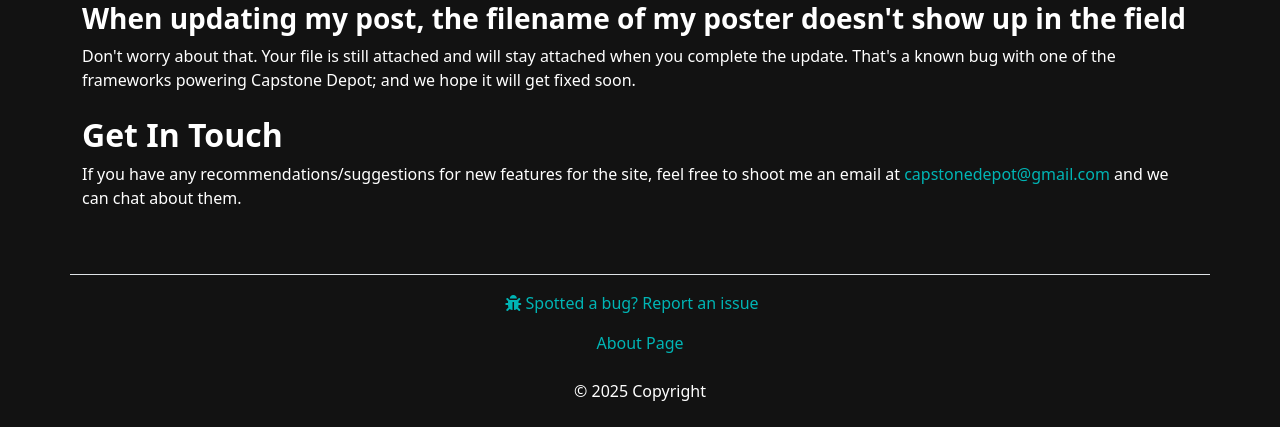
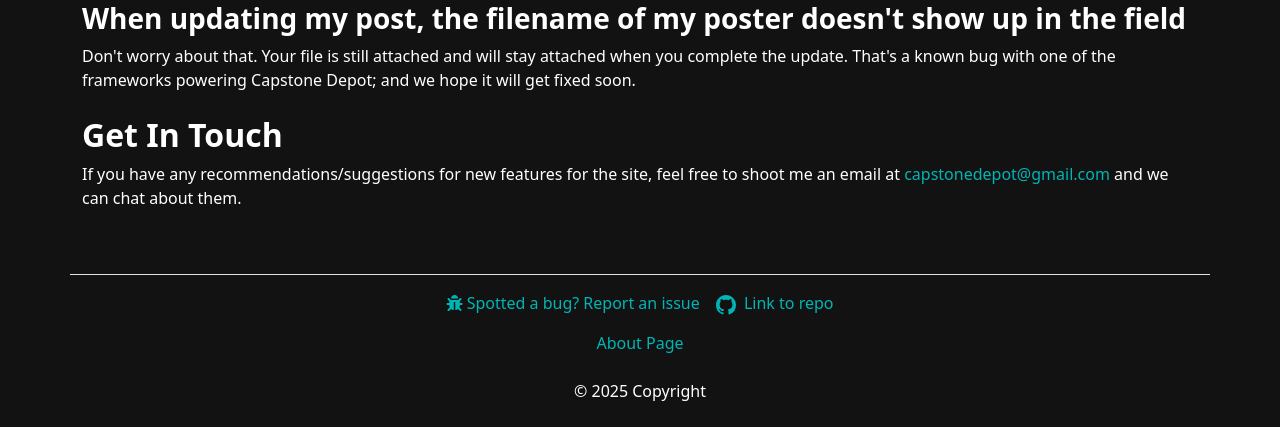
Before and after one commit to donchuru/capstone_depot, a Flask app: page /about in a window 1280 px wide. Shown: the part 825-1252 px from the top of the page. Run offline with Flask 3, Linux system fonts and the light colour scheme.

Commit message:
added link to github repo to footer

```diff
--- a/capstone_depot/templates/layout.html
+++ b/capstone_depot/templates/layout.html
@@ -75,6 +75,25 @@
       contribute yours!
     </title>
     {% endif %}
+
+    <style>
+      .github-icon {
+        vertical-align: middle;
+        width: 20px; /* Increased from 16px */
+        height: 20px; /* Increased from 16px */
+        transition: color 0.2s ease-in-out;
+      }
+
+      /* Remove individual hover effect from icon since it will inherit from parent */
+      .github-icon:hover {
+        color: inherit;
+      }
+
+      /* Add small spacing between icon and text */
+      .github-icon {
+        margin-right: 4px;
+      }
+    </style>
   </head>
 
   <body>
@@ -171,18 +190,40 @@
 
     <footer class="text-center text-white border-top container mt-5">
       <p class="d-flex justify-content-center align-items-center">
-        <span class="me-3 mt-3"
-          ><a
+        <span class="me-3 mt-3">
+          <a
             class="categories"
-            target="_blank" rel="noopener noreferrer"
+            target="_blank"
+            rel="noopener noreferrer"
             href="https://github.com/donchuru/capstone_depot/issues/new"
             ><i class="fas fa-bug" aria-hidden="true"></i> Spotted a bug? Report
             an issue</a
           >
         </span>
-        <!-- <button type="button" class="btn btn-outline-light btn-rounded">
-              Sign up!
-            </button> -->
+        <span class="mt-3">
+          <a
+            class="categories"
+            target="_blank"
+            rel="noopener noreferrer"
+            href="https://github.com/donchuru/capstone_depot"
+            title="View source code on GitHub"
+          >
+            <svg
+              height="20"
+              width="20"
+              aria-hidden="true"
+              viewBox="0 0 16 16"
+              version="1.1"
+              class="github-icon"
+            >
+              <path
+                fill="currentColor"
+                d="M8 0c4.42 0 8 3.58 8 8a8.013 8.013 0 0 1-5.45 7.59c-.4.08-.55-.17-.55-.38 0-.27.01-1.13.01-2.2 0-.75-.25-1.23-.54-1.48 1.78-.2 3.65-.88 3.65-3.95 0-.88-.31-1.59-.82-2.15.08-.2.36-1.02-.08-2.12 0 0-.67-.22-2.2.82-.64-.18-1.32-.27-2-.27-.68 0-1.36.09-2 .27-1.53-1.03-2.2-.82-2.2-.82-.44 1.1-.16 1.92-.08 2.12-.51.56-.82 1.28-.82 2.15 0 3.06 1.86 3.75 3.64 3.95-.23.2-.44.55-.51 1.07-.46.21-1.61.55-2.33-.66-.15-.24-.6-.83-1.23-.82-.67.01-.27.38.01.53.34.19.73.9.82 1.13.16.45.68 1.31 2.69.94 0 .67.01 1.3.01 1.49 0 .21-.15.45-.55.38A7.995 7.995 0 0 1 0 8c0-4.42 3.58-8 8-8Z"
+              ></path>
+            </svg>
+            <span>Link to repo</span>
+          </a>
+        </span>
       </p>
 
       <div class="mt-2 mb-4">
```
